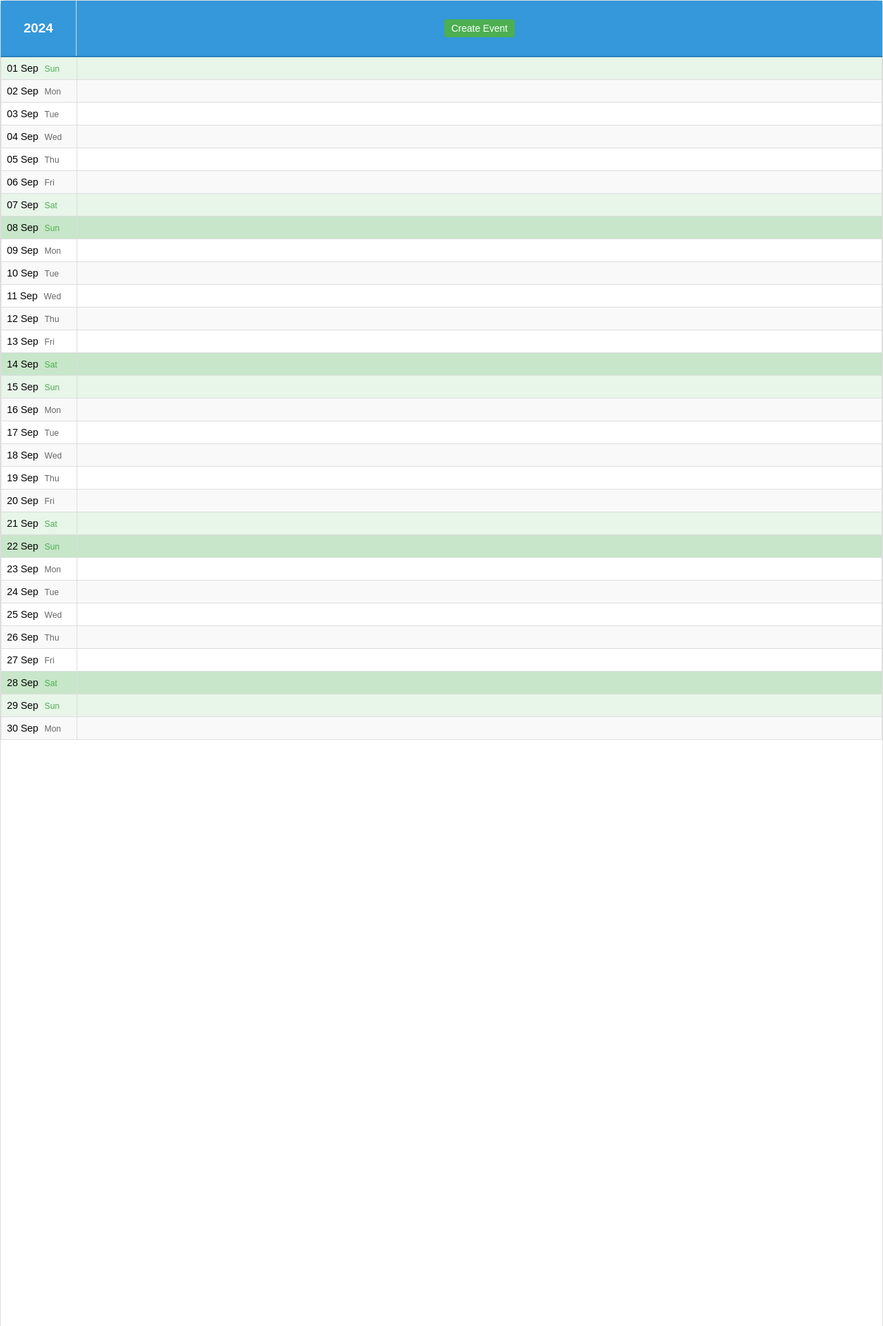
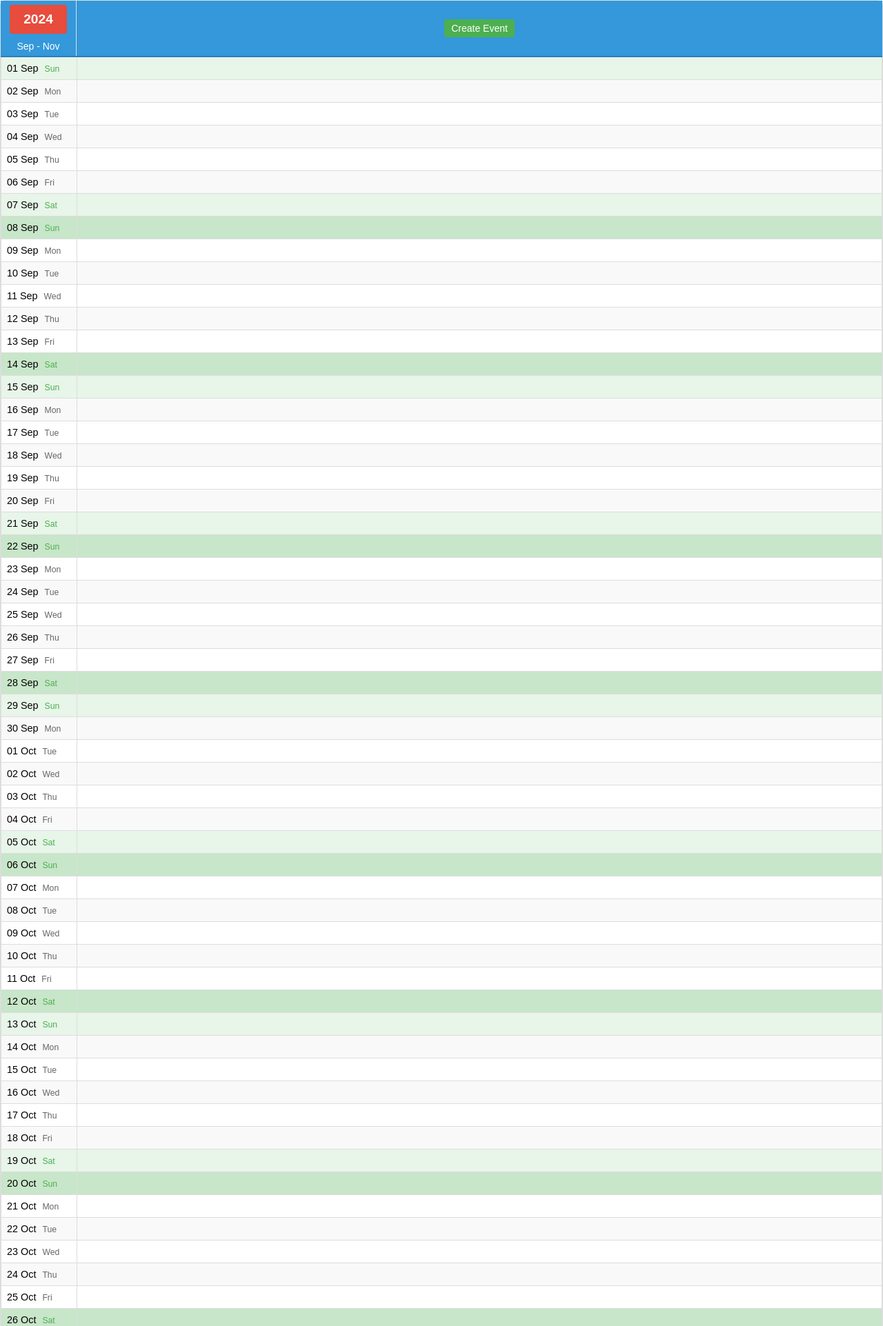
Before and after one commit to joaompinto/dayroller, a Flask app: page / in a window 1280 px wide. Shown: the top 1923 px of the page at 69% size. Run offline with Flask 3, Linux system fonts and the light colour scheme.

Commit message:
updated layout

```diff
--- a/static/calendarCore.js
+++ b/static/calendarCore.js
@@ -33,6 +33,48 @@ $(document).ready(function() {
     });
 
     setTimeout(scrollToCurrentDay, 500);
+
+    // Populate year picker
+    const yearPicker = document.getElementById('yearPicker');
+    for (let y = currentYear - 10; y <= currentYear + 10; y++) {
+        const option = document.createElement('option');
+        option.value = y;
+        option.textContent = y;
+        yearPicker.appendChild(option);
+    }
+    yearPicker.value = currentYear;
+
+    // Set up year/month picker modal
+    const headerYearButton = document.getElementById('headerYearButton');
+    const yearMonthModal = document.getElementById('yearMonthModal');
+    const closeModal = document.getElementsByClassName('close')[0];
+    const applyYearMonth = document.getElementById('applyYearMonth');
+
+    headerYearButton.textContent = currentYear;
+    headerYearButton.addEventListener('click', function() {
+        yearMonthModal.style.display = 'block';
+    });
+
+    closeModal.addEventListener('click', function() {
+        yearMonthModal.style.display = 'none';
+    });
+
+    window.addEventListener('click', function(event) {
+        if (event.target == yearMonthModal) {
+            yearMonthModal.style.display = 'none';
+        }
+    });
+
+    applyYearMonth.addEventListener('click', function() {
+        const selectedYear = parseInt(yearPicker.value);
+        const selectedMonth = parseInt(document.getElementById('monthPicker').value) + 1; // 1-12
+        currentYear = selectedYear;
+        currentMonth = selectedMonth;
+        headerYearButton.textContent = currentYear;
+        yearMonthModal.style.display = 'none';
+        generateCalendarRows(currentYear, currentMonth);
+        loadEventsFromStorage();
+    });
 });
 
 function updatePlanHeaderControls(content) {
@@ -49,20 +91,35 @@ function generateCalendarRows(year, month) {
     calendarBody.empty(); // Clear existing rows
 
     const date = new Date(year, month - 1, 1);
-    const lastDay = new Date(year, month, 0).getDate();
+    const monthNames = ['Jan', 'Feb', 'Mar', 'Apr', 'May', 'Jun', 'Jul', 'Aug', 'Sep', 'Oct', 'Nov', 'Dec'];
+    const weekdays = ['Sun', 'Mon', 'Tue', 'Wed', 'Thu', 'Fri', 'Sat'];
 
-    const weekdays = ['Sun', 'Mon', 'Tue', 'Wed', 'Thu', 'Fri', 'Sat'];
-    const monthNames = ['Jan', 'Feb', 'Mar', 'Apr', 'May', 'Jun', 'Jul', 'Aug', 'Sep', 'Oct', 'Nov', 'Dec'];
+    $('#headerYearButton').text(year);
 
-    $('#headerYear').text(year);
+    const today = new Date();
+    const startDay = (year === today.getFullYear() && month === today.getMonth() + 1) ? today.getDate() - 1 : 1;
 
-    for (let day = 1; day <= lastDay; day++) {
+    let firstMonth = monthNames[month - 1];
+    let lastMonth = firstMonth;
+
+    for (let m = 0; m < 3; m++) { // Loop through the current month and the next two months
+        const currentMonth = (month + m - 1) % 12;
+        const currentYear = year + Math.floor((month + m - 1) / 12);
+        const lastDay = new Date(currentYear, currentMonth + 1, 0).getDate();
+
+        if (m === 2) {
+            lastMonth = monthNames[currentMonth];
+        }
+
+        for (let day = (m === 0 ? startDay : 1); day <= lastDay; day++) {
+            date.setFullYear(currentYear);
+            date.setMonth(currentMonth);
             date.setDate(day);
             const dayOfWeek = date.getDay();
             const row = $('<tr>')
                 .addClass('calendar-row')
-            .attr('data-year', year)
-            .attr('data-month', monthNames[month - 1])
+                .attr('data-year', currentYear)
+                .attr('data-month', monthNames[currentMonth])
                 .attr('data-day', day);
 
             if (dayOfWeek === 0 || dayOfWeek === 6) {
@@ -70,7 +127,7 @@ function generateCalendarRows(year, month) {
             }
 
             const dateCell = $('<td>')
-            .html(`${(day + '').padStart(2, '0')} ${monthNames[month - 1]} <span class="weekday">${weekdays[dayOfWeek]}</span>`)
+                .html(`${(day + '').padStart(2, '0')} ${monthNames[currentMonth]} <span class="weekday">${weekdays[dayOfWeek]}</span>`)
                 .addClass('date-cell');
 
             const planCell = $('<td>').addClass('plan-cell');
@@ -80,8 +137,11 @@ function generateCalendarRows(year, month) {
 
             calendarBody.append(row);
         }
+    }
 
-    console.log(`Generated rows for ${year}-${month}`);
+    $('#headerMonths').text(`${firstMonth} - ${lastMonth}`);
+
+    console.log(`Generated rows for ${year}-${month} and the next two months`);
 }
 
 function loadEventsFromStorage() {
@@ -241,3 +301,9 @@ window.calendarCore = {
     selectModeInstructionText,
     lastDayInstructionText
 };
+
+document.addEventListener('DOMContentLoaded', function() {
+    const months = ["Jan", "Feb", "Mar", "Apr", "May", "Jun", "Jul", "Aug", "Sep", "Oct", "Nov", "Dec"];
+    const headerMonths = document.getElementById('headerMonths');
+    headerMonths.innerHTML = `${months[0]} - ${months[months.length - 1]}`;
+});
--- a/static/styles.css
+++ b/static/styles.css
@@ -588,3 +588,72 @@ td:first-child {
     justify-content: center;
     text-align: center;
 }
+
+.header-months {
+    margin-top: 10px; /* Adjust the margin as needed */
+    font-size: 14px;  /* Adjust the font size as needed */
+    width: 100%; /* Ensure it takes the full width */
+    display: block; /* Ensure it is displayed as a block element */
+    text-align: center; /* Center the content */
+}
+
+.header-cell.date-header {
+    display: flex;
+    flex-direction: column; /* Ensure the content is stacked vertically */
+    align-items: center;
+    justify-content: center;
+    text-align: center;
+}
+
+#headerYearButton {
+    background-color: #e74c3c; /* More vibrant background color */
+    color: white; /* Button text color */
+    border: none;
+    border-radius: 4px; /* Rounded corners */
+    padding: 10px 20px; /* Padding for the button */
+    font-size: 1.2em;
+    font-weight: bold;
+    cursor: pointer;
+    transition: background-color 0.3s; /* Smooth transition for hover effect */
+}
+
+#headerYearButton:hover {
+    background-color: #c0392b; /* Darker background on hover */
+}
+
+.modal {
+    display: none; /* Hidden by default */
+    position: fixed; /* Stay in place */
+    z-index: 1000; /* Sit on top */
+    left: 0;
+    top: 0;
+    width: 100%; /* Full width */
+    height: 100%; /* Full height */
+    overflow: auto; /* Enable scroll if needed */
+    background-color: rgb(0,0,0); /* Fallback color */
+    background-color: rgba(0,0,0,0.4); /* Black w/ opacity */
+}
+
+.modal-content {
+    background-color: #fefefe;
+    margin: 15% auto; /* 15% from the top and centered */
+    padding: 20px;
+    border: 1px solid #888;
+    width: 80%; /* Could be more or less, depending on screen size */
+    max-width: 400px; /* Maximum width */
+    text-align: center;
+}
+
+.close {
+    color: #aaa;
+    float: right;
+    font-size: 28px;
+    font-weight: bold;
+}
+
+.close:hover,
+.close:focus {
+    color: black;
+    text-decoration: none;
+    cursor: pointer;
+}
--- a/templates/index.html
+++ b/templates/index.html
@@ -14,7 +14,10 @@
                 <div class="calendar-grid">
                     <div class="table-header">
                         <div class="header-cell date-header" aria-label="Date Header">
-                            <div id="headerYear"></div>
+                            <button id="headerYearButton"></button>
+                            <div id="headerMonths" class="header-months">
+                                <!-- Dynamic content for months will be inserted here by JavaScript -->
+                            </div>
                         </div>
                         <div class="header-cell plan-header" aria-label="Plan Header">
                             <div id="planHeaderControls" class="plan-header-controls">
@@ -32,6 +35,31 @@
             </div>
         </div>
     </div>
+
+    <!-- Modal for Year/Month Picker -->
+    <div id="yearMonthModal" class="modal">
+        <div class="modal-content">
+            <span class="close">&times;</span>
+            <h2>Select Year and Month</h2>
+            <select id="yearPicker"></select>
+            <select id="monthPicker">
+                <option value="0">Jan</option>
+                <option value="1">Feb</option>
+                <option value="2">Mar</option>
+                <option value="3">Apr</option>
+                <option value="4">May</option>
+                <option value="5">Jun</option>
+                <option value="6">Jul</option>
+                <option value="7">Aug</option>
+                <option value="8">Sep</option>
+                <option value="9">Oct</option>
+                <option value="10">Nov</option>
+                <option value="11">Dec</option>
+            </select>
+            <button id="applyYearMonth">Apply</button>
+        </div>
+    </div>
+
     <script src="{{ url_for('static', filename='calendarCore.js') }}"></script>
     <script src="{{ url_for('static', filename='eventHandlers.js') }}"></script>
 </body>
```
Lines whose indentation alone changed are shown as unchanged.
